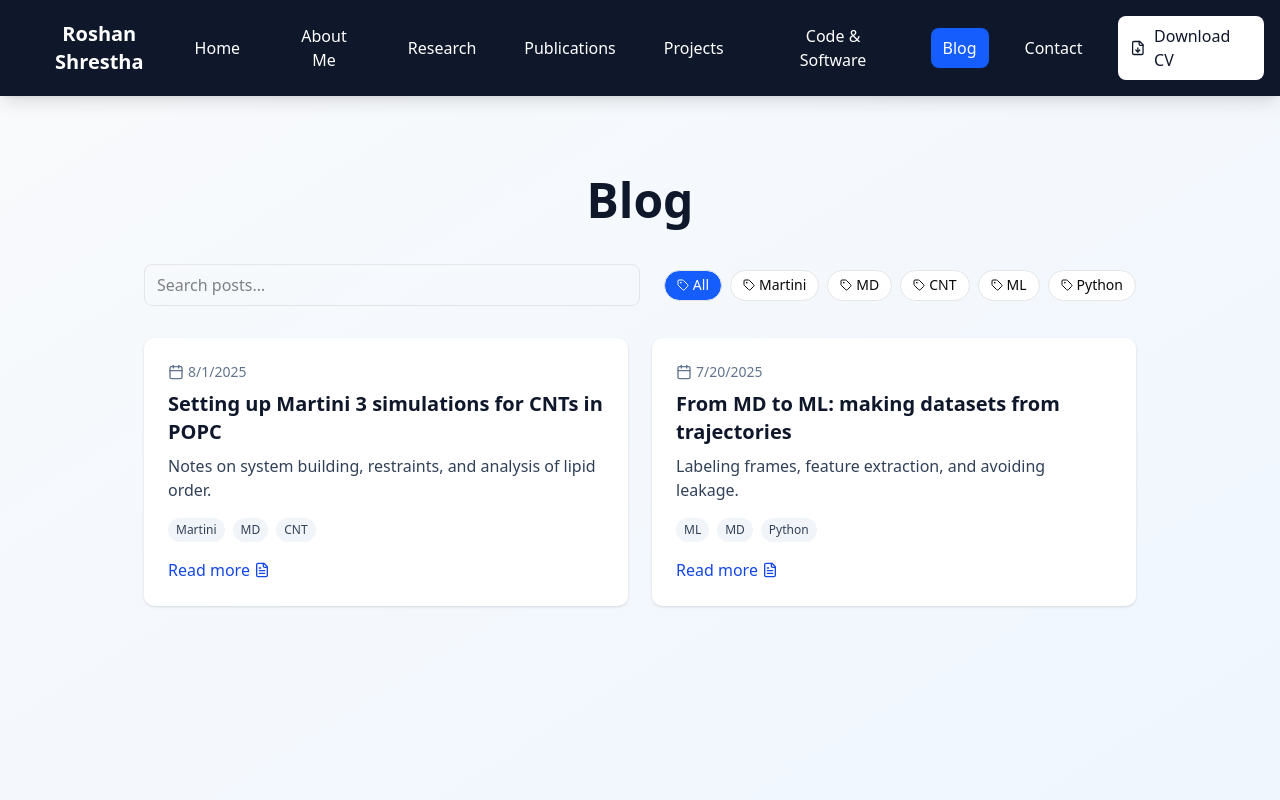
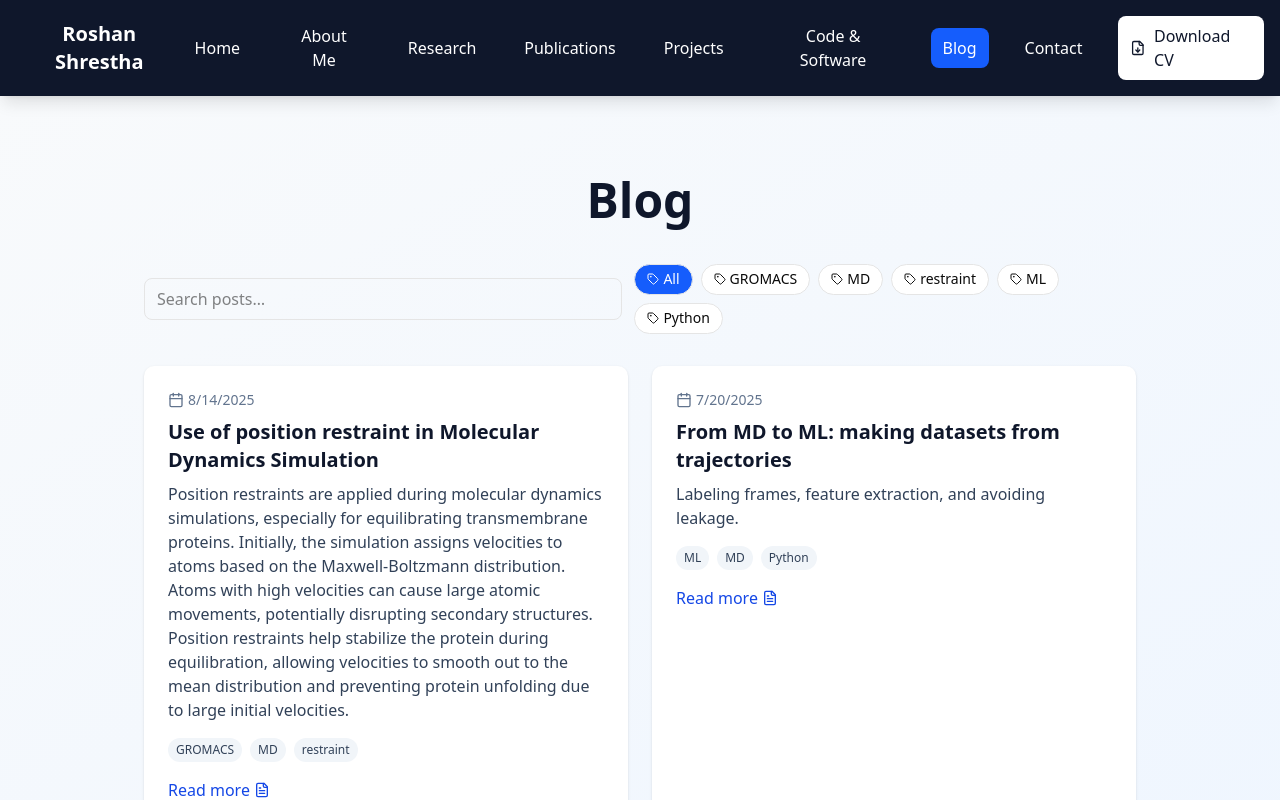
Before and after one commit to roshan2004/roshan2004.github.io, a React (Vite) app: page / in a window 1280 px wide. Both pictures are taken after a click on the button "Blog". Shown: the top 800 px of the page. Built offline with nearby package versions, Linux system fonts and the light colour scheme.

Commit message:
Added updates

```diff
--- a/src/components/Blog.jsx
+++ b/src/components/Blog.jsx
@@ -7,10 +7,10 @@ const Blog = () => {
 
   const posts = [
     {
-      title: "Setting up Martini 3 simulations for CNTs in POPC",
-      date: "2025-08-01",
-      tags: ["Martini", "MD", "CNT"],
-      excerpt: "Notes on system building, restraints, and analysis of lipid order.",
+      title: "Use of position restraint in Molecular Dynamics Simulation",
+      date: "2025-08-14",
+      tags: ["GROMACS", "MD", "restraint"],
+      excerpt: "Position restraints are applied during molecular dynamics simulations, especially for equilibrating transmembrane proteins. Initially, the simulation assigns velocities to atoms based on the Maxwell-Boltzmann distribution. Atoms with high velocities can cause large atomic movements, potentially disrupting secondary structures. Position restraints help stabilize the protein during equilibration, allowing velocities to smooth out to the mean distribution and preventing protein unfolding due to large initial velocities.",
       href: "#"
     },
     {
```
